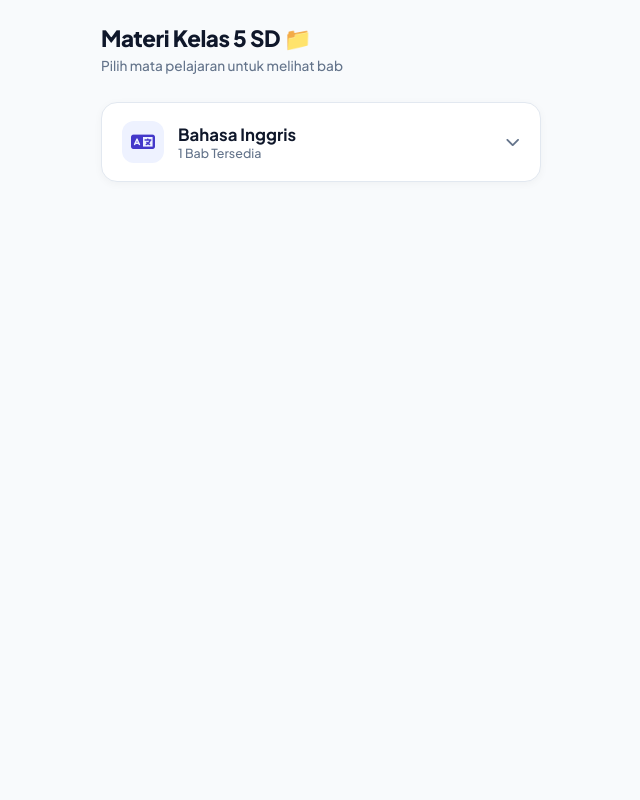
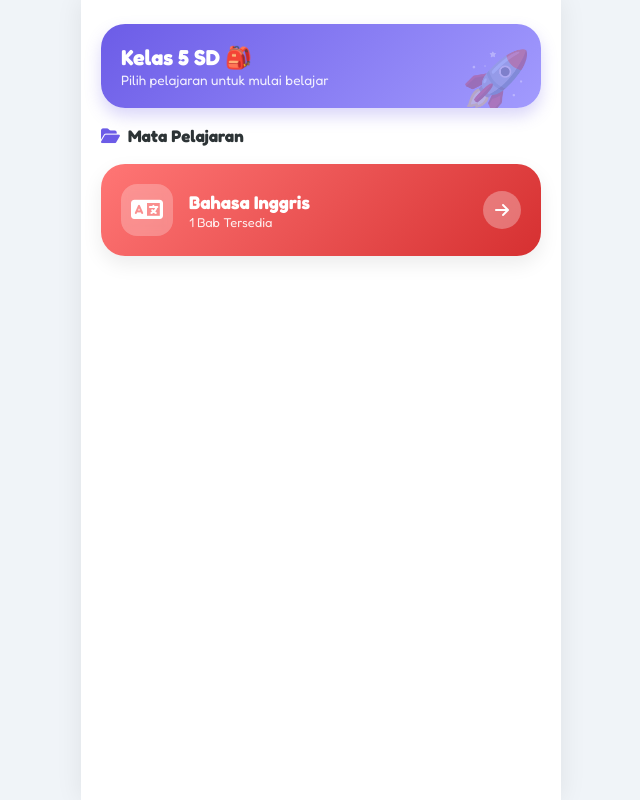
Before and after one commit to pnecorich/Grm5sd, a plain HTML site: page index.html in a window 1280 px wide. Shown: the whole page, without its empty margins (319-959 px from the left). Drawn offline with Linux system fonts and the light colour scheme.

Commit message:
Update index.html

```diff
--- a/index.html
+++ b/index.html
@@ -3,233 +3,342 @@
 <head>
   <meta charset="UTF-8">
   <meta name="viewport" content="width=device-width, initial-scale=1.0">
-  <title>Pembelajaran Kelas 5 SD</title>
+  <title>Materi Pembelajaran Kelas 5 SD</title>
 
-  <link href="https://fonts.googleapis.com/css2?family=Plus+Jakarta+Sans:wght@500;600;700;800&display=swap" rel="stylesheet">
+  <link href="https://fonts.googleapis.com/css2?family=Fredoka:wght@400;500;600;700&display=swap" rel="stylesheet">
   <link rel="stylesheet" href="https://cdnjs.cloudflare.com/ajax/libs/font-awesome/6.4.0/css/all.min.css">
 
   <style>
     :root {
-      --bg: #F8FAFC;
-      --surface: #FFFFFF;
-      --text-main: #0F172A;
-      --text-sub: #64748B;
-      --primary: #4338CA;
-      --border: #E2E8F0;
-      --radius: 16px;
+      --bg-page: #F0F4F8;
+      --primary: #6C5CE7;
+      --secondary: #00CEC9;
+      --accent-pink: #FD79A8;
+      --accent-yellow: #FFEAA7;
+      --accent-orange: #FAB1A0;
+      --text-dark: #2D3436;
+      --radius-lg: 24px;
+      --radius-md: 16px;
     }
 
     * {
       box-sizing: border-box;
       margin: 0;
       padding: 0;
-      font-family: 'Plus Jakarta Sans', sans-serif;
+      font-family: 'Fredoka', sans-serif;
       -webkit-tap-highlight-color: transparent;
     }
 
     body {
-      background-color: var(--bg);
-      color: var(--text-main);
+      background-color: var(--bg-page);
+      color: var(--text-dark);
       display: flex;
       justify-content: center;
       min-height: 100vh;
+      overflow-x: hidden;
     }
 
-    .app-container {
+    .app-viewport {
       width: 100%;
       max-width: 480px;
+      background: #FFFFFF;
+      min-height: 100vh;
+      position: relative;
+      overflow: hidden;
+      box-shadow: 0 0 25px rgba(0,0,0,0.08);
+    }
+
+    /* CONTAINER SLIDE GESER */
+    .slide-wrapper {
+      display: flex;
+      width: 200%; /* 2 Slide (Halaman 1 & Halaman 2) */
+      min-height: 100vh;
+      transition: transform 0.35s cubic-bezier(0.4, 0, 0.2, 1);
+    }
+
+    /* Saat aktif berpindah ke slide 2 */
+    .slide-wrapper.show-chapters {
+      transform: translateX(-50%);
+    }
+
+    .slide-panel {
+      width: 50%;
       padding: 24px 20px;
       display: flex;
       flex-direction: column;
-      gap: 20px;
+      gap: 18px;
     }
 
     /* HEADER */
-    header {
-      margin-bottom: 8px;
+    .header-box {
+      background: linear-gradient(135deg, #6C5CE7, #a29bfe);
+      padding: 20px;
+      border-radius: var(--radius-lg);
+      color: white;
+      box-shadow: 0 8px 16px rgba(108, 92, 231, 0.25);
+      position: relative;
+      overflow: hidden;
     }
 
-    header h1 {
-      font-size: 1.4rem;
-      font-weight: 800;
-      color: var(--text-main);
-      letter-spacing: -0.02em;
+    .header-box::after {
+      content: '🚀';
+      position: absolute;
+      right: 10px;
+      bottom: -5px;
+      font-size: 3.5rem;
+      opacity: 0.3;
     }
 
-    header p {
-      font-size: 0.85rem;
-      color: var(--text-sub);
-      margin-top: 4px;
+    .header-box h1 {
+      font-size: 1.35rem;
+      font-weight: 700;
     }
 
-    /* FOLDER MATA PELAJARAN */
-    .subject-folder {
-      background: var(--surface);
-      border: 1.5px solid var(--border);
-      border-radius: var(--radius);
+    .header-box p {
+      font-size: 0.85rem;
+      opacity: 0.9;
+      margin-top: 2px;
+    }
+
+    .section-title {
+      font-size: 1.05rem;
+      font-weight: 700;
+      color: var(--text-dark);
+      display: flex;
+      align-items: center;
+      gap: 8px;
+    }
+
+    /* KARTU FOLDER PELAJARAN (FULL COLOR) */
+    .subject-card {
+      border-radius: var(--radius-lg);
+      padding: 20px;
+      color: white;
+      cursor: pointer;
+      display: flex;
+      align-items: center;
+      justify-content: space-between;
+      box-shadow: 0 8px 20px rgba(0,0,0,0.08);
+      transition: transform 0.15s ease;
+      position: relative;
       overflow: hidden;
-      box-shadow: 0 2px 8px rgba(0,0,0,0.04);
+    }
+
+    .subject-card:active {
+      transform: scale(0.97);
+    }
+
+    /* WARNA SPESIFIK PELAJARAN */
+    .card-inggris {
+      background: linear-gradient(135deg, #FF7675 0%, #D63031 100%);
+    }
+
+    .card-left {
+      display: flex;
+      align-items: center;
+      gap: 16px;
+    }
+
+    .card-icon-bg {
+      width: 52px;
+      height: 52px;
+      background: rgba(255, 255, 255, 0.25);
+      backdrop-filter: blur(5px);
+      border-radius: 16px;
+      display: flex;
+      align-items: center;
+      justify-content: center;
+      font-size: 1.6rem;
+    }
+
+    .card-info h3 {
+      font-size: 1.15rem;
+      font-weight: 700;
+    }
+
+    .card-info p {
+      font-size: 0.8rem;
+      opacity: 0.9;
+      margin-top: 2px;
+    }
+
+    .btn-slide-next {
+      width: 38px;
+      height: 38px;
+      background: rgba(255, 255, 255, 0.3);
+      border-radius: 50%;
+      display: flex;
+      align-items: center;
+      justify-content: center;
+      font-size: 1rem;
+    }
+
+    /* SLIDE 2: HEADER NAVIGASI BALIK */
+    .back-nav {
+      display: flex;
+      align-items: center;
+      gap: 12px;
+      cursor: pointer;
+      padding: 6px 0;
+    }
+
+    .btn-back {
+      width: 40px;
+      height: 40px;
+      background: #E0E7FF;
+      color: var(--primary);
+      border-radius: 50%;
+      display: flex;
+      align-items: center;
+      justify-content: center;
+      font-size: 1.1rem;
+    }
+
+    .back-nav h2 {
+      font-size: 1.2rem;
+      font-weight: 700;
+    }
+
+    /* LIST BAB / CHAPTER (WARNA-WARNI & INTERAKTIF) */
+    .chapter-list {
+      display: flex;
+      flex-direction: column;
+      gap: 12px;
+    }
+
+    .chapter-card {
+      background: #FFF;
+      border: 2.5px solid #FFEAA7;
+      border-radius: var(--radius-md);
+      padding: 16px;
+      display: flex;
+      align-items: center;
+      justify-content: space-between;
+      text-decoration: none;
+      color: var(--text-dark);
+      box-shadow: 0 4px 12px rgba(255, 234, 167, 0.4);
       transition: all 0.2s ease;
     }
 
-    .folder-header {
-      padding: 18px 20px;
-      display: flex;
-      align-items: center;
-      justify-content: space-between;
-      cursor: pointer;
-      user-select: none;
+    .chapter-card:active {
+      transform: scale(0.97);
+      background: #FFFDF0;
     }
 
-    .folder-header:active {
-      background: #F1F5F9;
-    }
-
-    .folder-title {
+    .chapter-left {
       display: flex;
       align-items: center;
       gap: 14px;
     }
 
-    .folder-icon {
-      width: 42px;
-      height: 42px;
-      border-radius: 12px;
-      background: #EEF2FF;
-      color: var(--primary);
+    .chapter-badge {
+      font-size: 1.8rem;
+      background: #FFF3BF;
+      width: 48px;
+      height: 48px;
+      border-radius: 14px;
       display: flex;
       align-items: center;
       justify-content: center;
-      font-size: 1.2rem;
-    }
-
-    .folder-title h3 {
-      font-size: 1.05rem;
-      font-weight: 700;
-    }
-
-    .folder-title p {
-      font-size: 0.78rem;
-      color: var(--text-sub);
-    }
-
-    .toggle-icon {
-      font-size: 0.9rem;
-      color: var(--text-sub);
-      transition: transform 0.25s ease;
-    }
-
-    /* ISI BAB / CHAPTER (HIDDEN DEFAULT) */
-    .folder-content {
-      display: none;
-      border-top: 1px solid var(--border);
-      background: #FAFAFC;
-      padding: 12px 16px;
-    }
-
-    .subject-folder.open .folder-content {
-      display: flex;
-      flex-direction: column;
-      gap: 8px;
-    }
-
-    .subject-folder.open .toggle-icon {
-      transform: rotate(180deg);
-    }
-
-    /* ITEM BAB */
-    .chapter-item {
-      background: var(--surface);
-      border: 1px solid var(--border);
-      border-radius: 12px;
-      padding: 12px 14px;
-      display: flex;
-      align-items: center;
-      justify-content: space-between;
-      text-decoration: none;
-      color: var(--text-main);
-      transition: background 0.15s ease;
-    }
-
-    .chapter-item:active {
-      background: #EEF2FF;
-      border-color: var(--primary);
-    }
-
-    .chapter-left {
-      display: flex;
-      align-items: center;
-      gap: 12px;
-    }
-
-    .chapter-emoji {
-      font-size: 1.3rem;
     }
 
     .chapter-text h4 {
-      font-size: 0.88rem;
+      font-size: 0.95rem;
       font-weight: 700;
+      color: var(--text-dark);
     }
 
     .chapter-text p {
-      font-size: 0.75rem;
-      color: var(--text-sub);
+      font-size: 0.78rem;
+      color: #636E72;
+      margin-top: 2px;
     }
 
-    .btn-open {
-      font-size: 0.75rem;
+    .btn-play {
+      background: var(--secondary);
+      color: white;
+      padding: 8px 16px;
+      border-radius: 20px;
+      font-size: 0.85rem;
       font-weight: 700;
-      color: var(--primary);
-      background: #EEF2FF;
-      padding: 6px 12px;
-      border-radius: 20px;
+      box-shadow: 0 3px 8px rgba(0, 206, 201, 0.3);
     }
   </style>
 </head>
 <body>
 
-  <div class="app-container">
-    <header>
-      <h1>Materi Kelas 5 SD 📁</h1>
-      <p>Pilih mata pelajaran untuk melihat bab</p>
-    </header>
+  <div class="app-viewport">
+    <div class="slide-wrapper" id="slideWrapper">
 
-    <!-- FOLDER 1: BAHASA INGGRIS -->
-    <div class="subject-folder" id="folder-inggris">
-      <div class="folder-header" onclick="toggleFolder('folder-inggris')">
-        <div class="folder-title">
-          <div class="folder-icon">
+      <!-- SLIDE 1: DAFTAR MATA PELAJARAN -->
+      <div class="slide-panel">
+        <div class="header-box">
+          <h1>Kelas 5 SD 🎒</h1>
+          <p>Pilih pelajaran untuk mulai belajar</p>
+        </div>
+
+        <div class="section-title">
+          <i class="fas fa-folder-open" style="color: var(--primary);"></i> Mata Pelajaran
+        </div>
+
+        <!-- KARTU BAHASA INGGRIS -->
+        <div class="subject-card card-inggris" onclick="goToChapters()">
+          <div class="card-left">
+            <div class="card-icon-bg">
               <i class="fas fa-language"></i>
             </div>
-          <div>
+            <div class="card-info">
               <h3>Bahasa Inggris</h3>
               <p>1 Bab Tersedia</p>
             </div>
           </div>
-        <i class="fas fa-chevron-down toggle-icon"></i>
+          <div class="btn-slide-next">
+            <i class="fas fa-arrow-right"></i>
+          </div>
+        </div>
       </div>
 
-      <div class="folder-content">
-        <!-- BAB 5 (Materi & Kuis) -->
-        <a href="chapter-5.html" class="chapter-item">
+      <!-- SLIDE 2: DAFTAR BAB / CHAPTER (GESER DARI KANAN) -->
+      <div class="slide-panel">
+        <div class="back-nav" onclick="goToSubjects()">
+          <div class="btn-back">
+            <i class="fas fa-arrow-left"></i>
+          </div>
+          <div>
+            <h2>Bahasa Inggris</h2>
+            <p style="font-size: 0.75rem; color: #636E72;">Kembali ke Pelajaran</p>
+          </div>
+        </div>
+
+        <div class="section-title" style="margin-top: 8px;">
+          <i class="fas fa-book-bookmark" style="color: var(--accent-pink);"></i> Pilih Bab Materi
+        </div>
+
+        <div class="chapter-list">
+          <!-- CHAPTER 5 -->
+          <a href="chapter-5.html" class="chapter-card">
             <div class="chapter-left">
-            <span class="chapter-emoji">🧢</span>
+              <div class="chapter-badge">🧢</div>
               <div class="chapter-text">
                 <h4>Chapter 5: I Am Wearing a Hat</h4>
                 <p>Materi & Kuis 20 Soal</p>
               </div>
             </div>
-          <span class="btn-open">Buka</span>
+            <div class="btn-play">Mulai</div>
           </a>
         </div>
       </div>
 
     </div>
+  </div>
 
   <script>
-    function toggleFolder(id) {
-      const folder = document.getElementById(id);
-      folder.classList.toggle('open');
+    function goToChapters() {
+      document.getElementById('slideWrapper').classList.add('show-chapters');
+    }
+
+    function goToSubjects() {
+      document.getElementById('slideWrapper').classList.remove('show-chapters');
     }
   </script>
 
```
Lines whose indentation alone changed are shown as unchanged.
